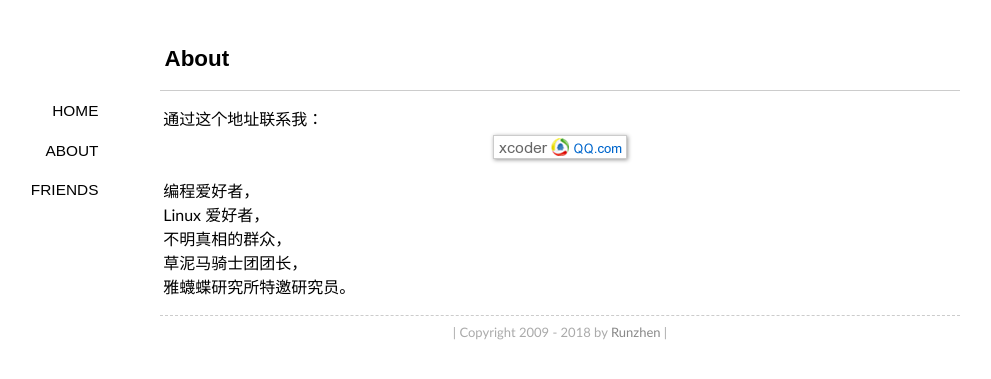
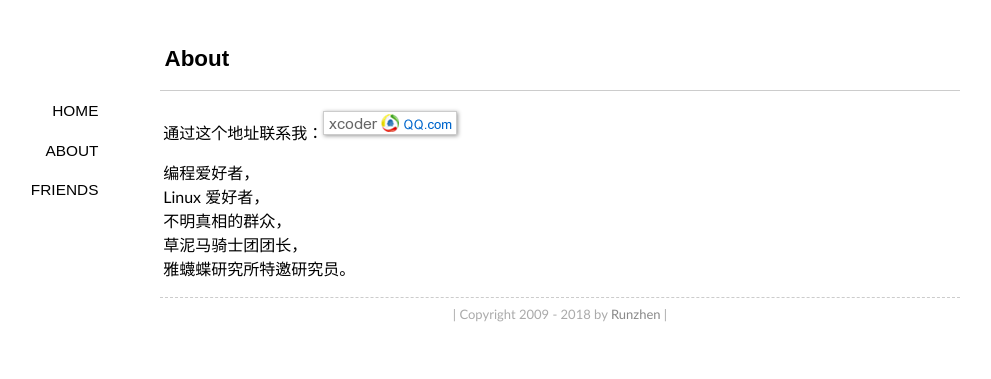
Before and after one commit to shaman7036/runzhen.github.io, a Jekyll site: the page built from about/index.md, in a window 1280 px wide. Shown: the top 379 px of the page, without its empty margins (80-1071 px from the left). Built offline with Jekyll 4.4.1, drawn with Linux system fonts in a browser that asks for light colours; some web fonts are replaced.

Commit message:
margin-left

```diff
--- a/media/css/style.css
+++ b/media/css/style.css
@@ -7,6 +7,9 @@
 *
 * |/ | (~ (~
 * |\.|._)._)
+*
+* 1. 2018-5-30  img remove display:block to make image align-left
+*
 * --------------------------------- */
 
 @import url(https://fonts.googleapis.com/css?family=Galdeano);
@@ -27,7 +30,7 @@ blockquote p{margin:0;padding:.5em 0;}
 #container{width:800px;margin:2em auto;display:block;padding:0 2em;}
 .content{font-size:16px;line-height:24px;}
 .content h1{padding:.5em 0;}
-.content img{max-width:800px;display:block;margin:4px auto;-webkit-box-shadow:#999 1px 1px 4px;-moz-box-shadow:#999 1px 1px 4px;box-shadow:#999 1px 1px 4px;}
+.content img{max-width:800px;margin:4px auto;-webkit-box-shadow:#999 1px 1px 4px;-moz-box-shadow:#999 1px 1px 4px;box-shadow:#999 1px 1px 4px;}
 #tag_cloud{margin-bottom: 1em;}
 #tag_cloud a:hover{color:#333333 !important;text-decoration:none;}
 .listing-item,.listing-seperator{list-style-type:none;}
```
